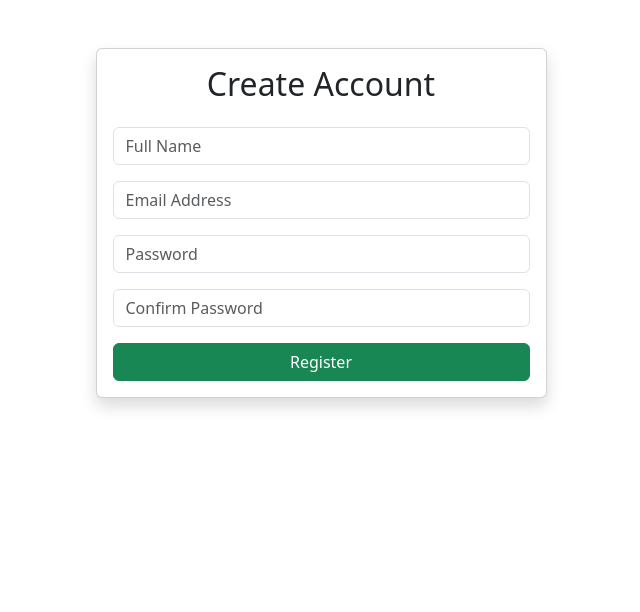
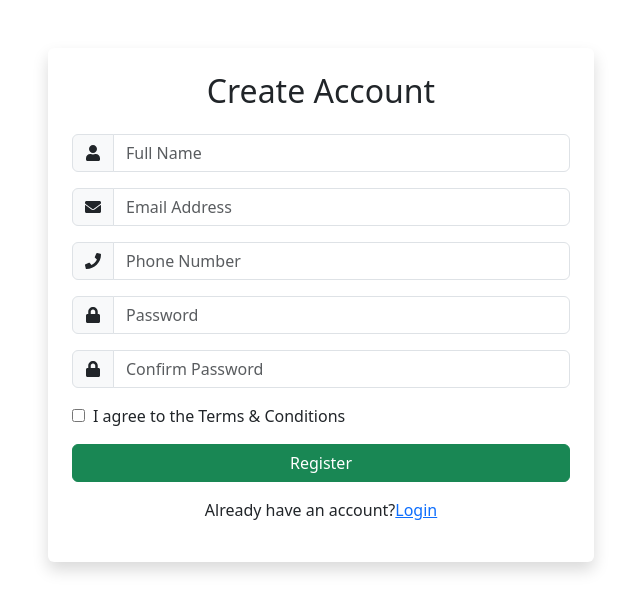
Before and after one commit to Rashini0926/ecommerce-platform, a React app in the folder frontend/: page /register in a window 1280 px wide. Shown: the top 612 px of the page, without its empty margins (319-959 px from the left). Built offline with nearby package versions, Linux system fonts and the light colour scheme; the HTML template or start-up script is replaced by a standard one.

Commit message:
feat: improve registration page UI

```diff
--- a/frontend/src/pages/Register.jsx
+++ b/frontend/src/pages/Register.jsx
@@ -1,3 +1,11 @@
+import {
+  FaUser,
+  FaEnvelope,
+  FaPhone,
+  FaLock
+} from "react-icons/fa";
+
+
 function Register() {
 
   return (
@@ -6,12 +14,11 @@ return (
 
       <div className="row justify-content-center">
 
-<div className="col-md-5">
+        <div className="col-md-6">
 
+          <div className="card shadow border-0">
 
-<div className="card shadow">
-
-<div className="card-body">
+            <div className="card-body p-4">
 
 
               <h2 className="text-center mb-4">
@@ -19,46 +26,138 @@ Create Account
               </h2>
 
 
+
+              {/* Full Name */}
+
+              <div className="input-group mb-3">
+
+                <span className="input-group-text">
+                  <FaUser />
+                </span>
+
                 <input
-className="form-control mb-3"
+                  type="text"
+                  className="form-control"
                   placeholder="Full Name"
                 />
 
+              </div>
+
+
+
+              {/* Email */}
+
+              <div className="input-group mb-3">
+
+                <span className="input-group-text">
+                  <FaEnvelope />
+                </span>
 
                 <input
-className="form-control mb-3"
+                  type="email"
+                  className="form-control"
                   placeholder="Email Address"
                 />
 
+              </div>
+
+
+
+              {/* Phone */}
+
+              <div className="input-group mb-3">
+
+                <span className="input-group-text">
+                  <FaPhone />
+                </span>
+
+                <input
+                  type="text"
+                  className="form-control"
+                  placeholder="Phone Number"
+                />
+
+              </div>
+
+
+
+              {/* Password */}
+
+              <div className="input-group mb-3">
+
+                <span className="input-group-text">
+                  <FaLock />
+                </span>
 
                 <input
                   type="password"
-className="form-control mb-3"
+                  className="form-control"
                   placeholder="Password"
                 />
 
+              </div>
+
+
+
+              {/* Confirm Password */}
+
+              <div className="input-group mb-3">
+
+                <span className="input-group-text">
+                  <FaLock />
+                </span>
 
                 <input
                   type="password"
-className="form-control mb-3"
+                  className="form-control"
                   placeholder="Confirm Password"
                 />
 
+              </div>
+
+
+
+              {/* Terms */}
+
+              <div className="mb-3">
+
+                <input
+                  type="checkbox"
+                  className="me-2"
+                />
+
+                I agree to the Terms & Conditions
+
+              </div>
+
+
 
               <button className="btn btn-success w-100">
+
                 Register
+
               </button>
+
+
+
+              <p className="text-center mt-3">
+
+                Already have an account?
+
+                <a href="/login">
+                  Login
+                </a>
+
+              </p>
 
 
             </div>
 
           </div>
 
-
         </div>
 
       </div>
-
 
     </div>
 
@@ -66,4 +165,5 @@ Register
 
 }
 
+
 export default Register;
```
Lines whose indentation alone changed are shown as unchanged.
